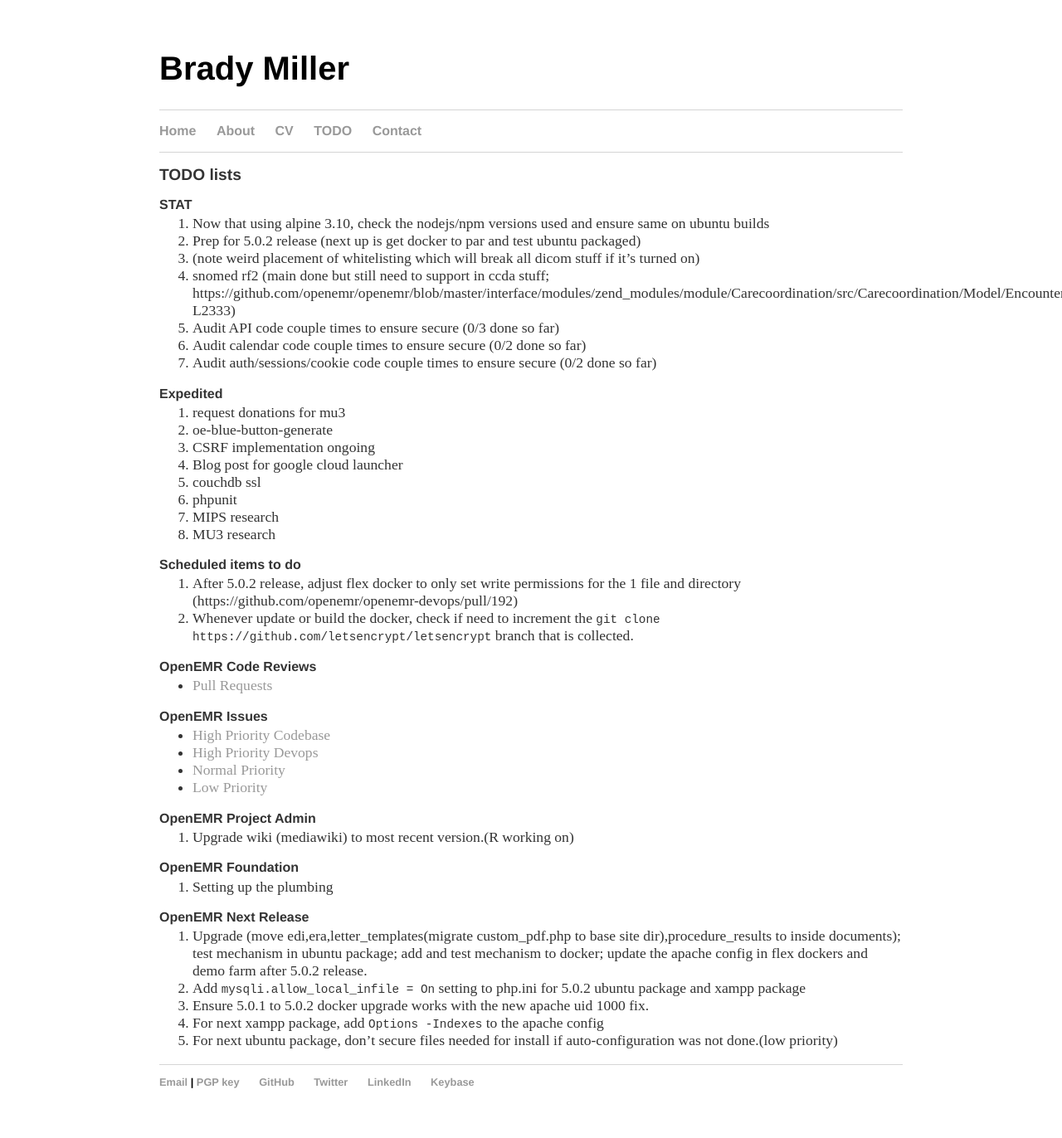
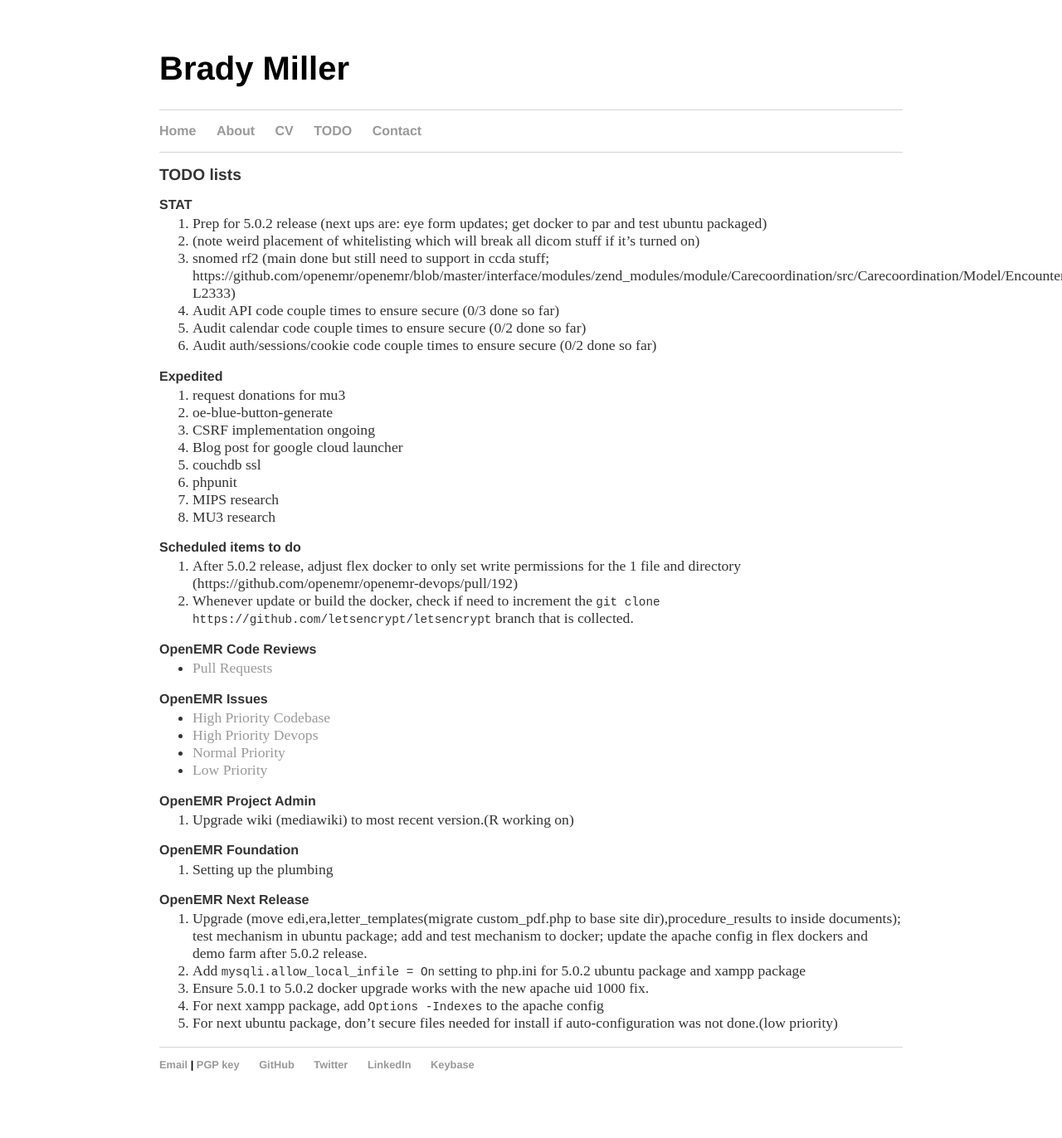
Before and after one commit to bradymiller/bradymiller.github.io, a Jekyll site: the page built from todo/index.md, in a window 1280 px wide. Shown: the whole page at 83% size. Built offline with Jekyll 4.4.1, drawn with Linux system fonts in a browser that asks for light colours; our own code applies the rules of GitHub Pages for plain Markdown files; after the commit the page ends 1351 px from its top, so only the background shows below that.

Commit message:
Update index.md

```diff
--- a/todo/index.md
+++ b/todo/index.md
@@ -4,8 +4,7 @@
 ## TODO lists
 
 ### STAT
-1. Now that using alpine 3.10, check the nodejs/npm versions used and ensure same on ubuntu builds
-1. Prep for 5.0.2 release (next up is get docker to par and test ubuntu packaged)
+1. Prep for 5.0.2 release (next ups are: eye form updates; get docker to par and test ubuntu packaged)
 1. (note weird placement of whitelisting which will break all dicom stuff if it's turned on)
 1. snomed rf2 (main done but still need to support in ccda stuff; https://github.com/openemr/openemr/blob/master/interface/modules/zend_modules/module/Carecoordination/src/Carecoordination/Model/EncounterccdadispatchTable.php#L2316-L2333)
 1. Audit API code couple times to ensure secure (0/3 done so far)
```
